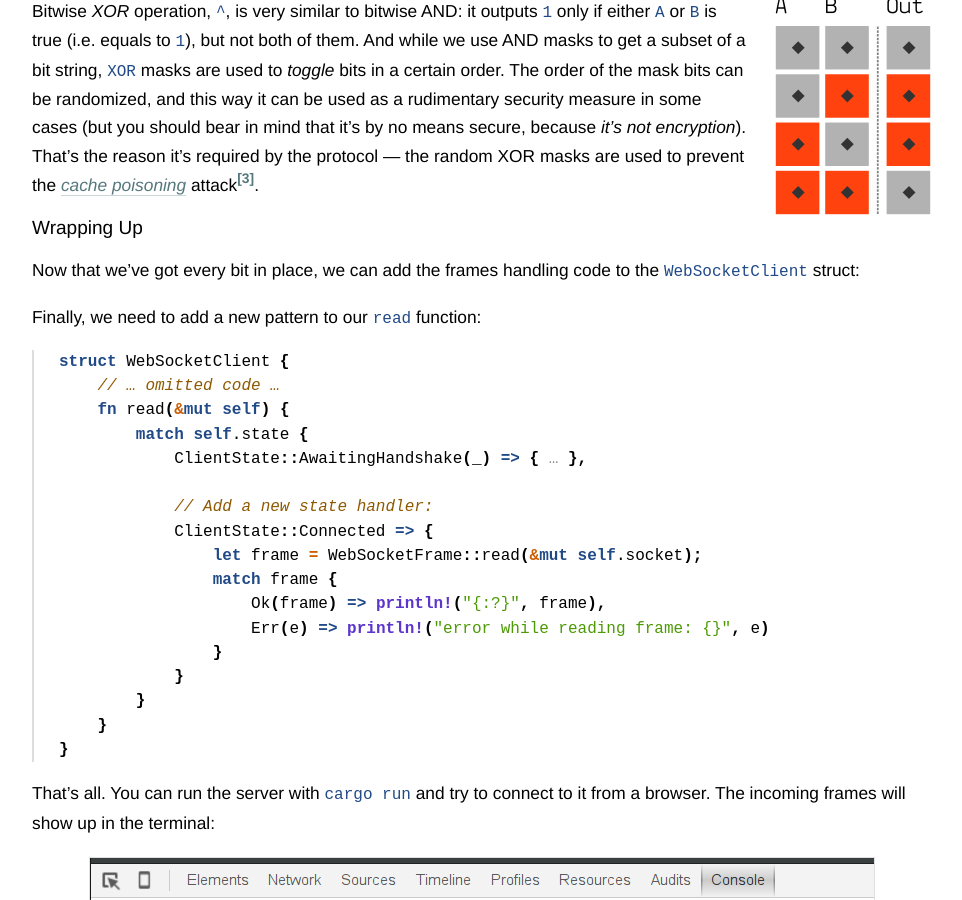
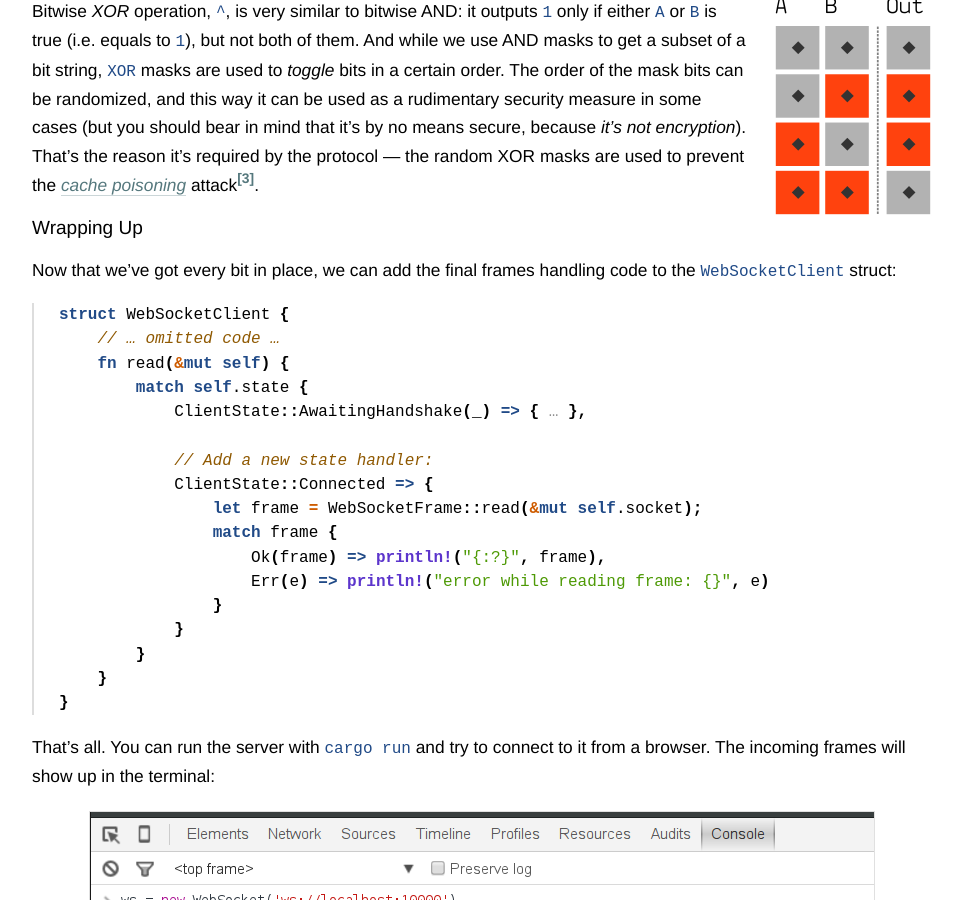
Before and after one commit to nbaksalyar/nbaksalyar.github.io, a Jekyll site: the page built from _posts/2015-11-09-rust-in-detail-2.md, in a window 1280 px wide and 900 px high, scrolled down 18912 px. Shown: the whole window, without its empty margins (158-1120 px from the left). Built offline with Jekyll 4.4.1, drawn with Linux system fonts in a browser that asks for light colours; comment, search, counter and statistics services are not loaded.

Commit message:
Remove redundant line

```diff
--- a/_posts/2015-11-09-rust-in-detail-2.md
+++ b/_posts/2015-11-09-rust-in-detail-2.md
@@ -711,9 +711,7 @@ Bitwise *XOR* operation, `^`, is very similar to bitwise AND: it outputs `1` onl
 
 ### Wrapping Up
 
-Now that we've got every bit in place, we can add the frames handling code to the `WebSocketClient` struct:
-
-Finally, we need to add a new pattern to our `read` function:
+Now that we've got every bit in place, we can add the final frames handling code to the `WebSocketClient` struct:
 
 {% highlight rust %}
 struct WebSocketClient {
```
